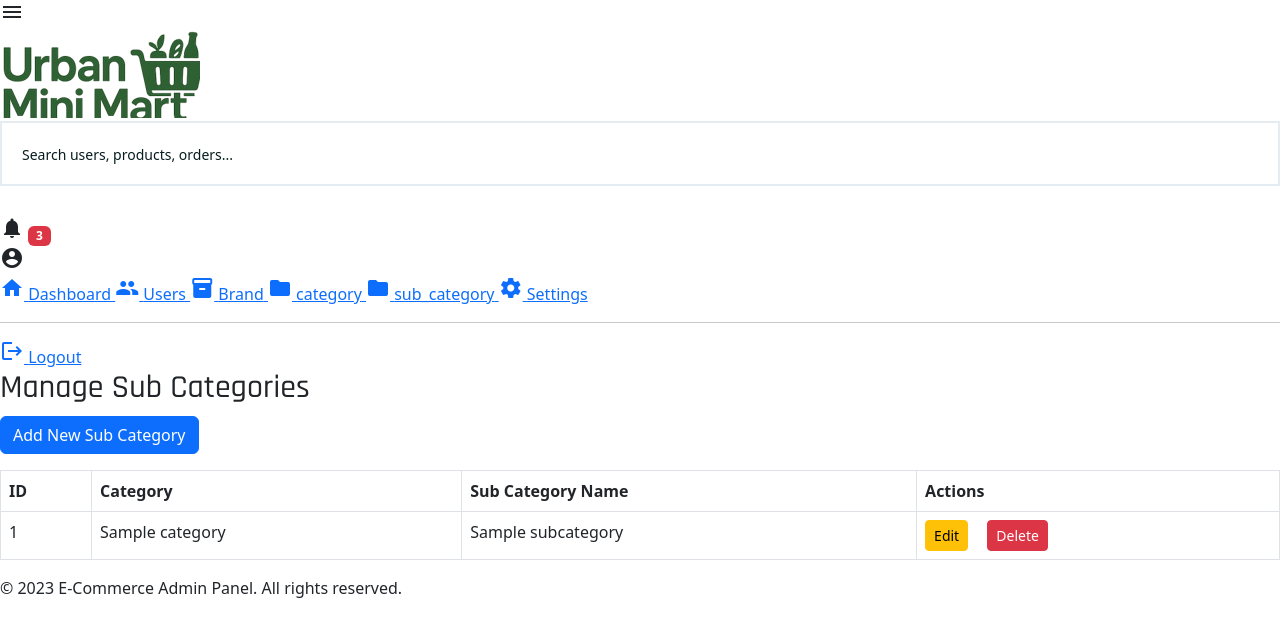
After one commit to mitalibattul-pixel/urban_minimart, a Django app: page /subcategories/ in a window 1280 px wide. The commit adds this page. Shown: the top 637 px of the page. Run offline with Django 5.2, Linux system fonts and the light colour scheme; tables that the repository leaves empty hold one stand-in row (values such as "Sample post").

Commit message:
Initial commit

```diff
--- a/accounts/views.py
+++ b/accounts/views.py
@@ -21,7 +21,7 @@ def register(request):
                 phone=phone,
                 password=password
             )
-            return redirect('register')
+            return redirect('/')
         else:
             return render(request, 'register.html', {
                 'error': 'Passwords do not match'
@@ -47,7 +47,7 @@ def login_view(request):
 
             return redirect('/')   # ✅ INDEX PAGE
         else:
-            return render(request, 'accounts/login.html', {
+            return render(request, 'pages/login.html', {
                 'error': 'Invalid email or password'
             })
 
--- a/pages/views.py
+++ b/pages/views.py
@@ -40,4 +40,5 @@ def register(request):
 def account(request):
     return render(request, 'pages/account.html')
 
+
 # Create your views here.
--- a/product/models.py
+++ b/product/models.py
@@ -1,20 +1,25 @@
 from django.db import models
 
+class Brand(models.Model):
+    name = models.CharField(max_length=100)
+    def __str__(self):
+        return self.name
 class Category(models.Model):
     name = models.CharField(max_length=100)
-
     def __str__(self):
         return self.name
 
+class SubCategory(models.Model):
+    category = models.ForeignKey(Category, on_delete=models.CASCADE, related_name='subcategories')
+    name = models.CharField(max_length=100)
+    def __str__(self):
+        return self.name
 
 class Product(models.Model):
-    category = models.ForeignKey(Category, on_delete=models.CASCADE)
-    name = models.CharField(max_length=150)
+    name = models.CharField(max_length=100)
+    brand = models.ForeignKey(Brand, on_delete=models.CASCADE, null=True)
+    sub_category = models.ForeignKey(SubCategory, on_delete=models.CASCADE,null=True)
     price = models.DecimalField(max_digits=10, decimal_places=2)
-    stock = models.IntegerField(default=0)
-    description = models.TextField(blank=True)
-    image = models.ImageField(upload_to='products/', null=True, blank=True)
-    is_active = models.BooleanField(default=True)
-
+    description = models.TextField()
     def __str__(self):
         return self.name
--- a/product/urls.py
+++ b/product/urls.py
@@ -1,7 +1,17 @@
 from django.urls import path
 from . import views
-
+app_name = 'product'
 urlpatterns = [
-    path('admin/products/', views.product_list, name='product_list'),
-    path('admin/products/add/', views.add_product, name='add_product'),
+    path('brands/', views.brand_list, name='brand_list'),
+    path('brands/add/', views.brand_add, name='brand_add'),
+    path('brands/edit/<int:pk>/', views.brand_edit, name='brand_edit'),
+    path('brands/delete/<int:pk>/', views.brand_delete, name='brand_delete'),
+    path('category/', views.category_list, name='category_list'),
+    path('category/add/', views.category_add, name='category_add'),
+    path('category/edit/<int:id>/', views.category_edit, name='category_edit'),
+    path('category/delete/<int:id>/', views.category_delete, name='category_delete'),
+    path('subcategories/', views.subcategory_list, name='subcategory_list'),
+    path('subcategories/add/', views.subcategory_add, name='subcategory_add'),
+    path('subcategories/edit/<int:id>/', views.subcategory_edit, name='subcategory_edit'),
+    path('subcategories/delete/<int:id>/', views.subcategory_delete, name='subcategory_delete'),
 ]
--- a/product/views.py
+++ b/product/views.py
@@ -1,25 +1,108 @@
-from django.shortcuts import render, redirect
-from .models import Product, Category
+from django.shortcuts import render, redirect, get_object_or_404
+from .models import Brand,Category,SubCategory
+from .forms import BrandForm,CategoryForm,SubCategoryForm
 
-def add_product(request):
+
+
+# List all brands
+def brand_list(request):
+    brands = Brand.objects.all()
+    return render(request, 'product/brand_list.html', {'brands': brands})
+
+# Add a new brand
+def brand_add(request):
+    if request.method == 'POST':
+        form = BrandForm(request.POST)
+        if form.is_valid():
+            form.save()
+            return redirect('product:brand_list')
+    else:
+        form = BrandForm()
+    return render(request, 'product/brand_form.html', {'form': form})
+
+# Edit brand
+def brand_edit(request, pk):
+    brand = get_object_or_404(Brand, pk=pk)
+    if request.method == 'POST':
+        form = BrandForm(request.POST, instance=brand)
+        if form.is_valid():
+            form.save()
+            return redirect('product:brand_list')
+    else:
+        form = BrandForm(instance=brand)
+    return render(request, 'product/brand_form.html', {'form': form})
+
+# Delete brand
+def brand_delete(request, pk):
+    brand = get_object_or_404(Brand, pk=pk)
+    brand.delete()
+    return redirect('product:brand_list')
+
+def category_list(request):
     categories = Category.objects.all()
+    return render(request, 'product/category_list.html', {
+        'categories': categories
+    })
+
+
+# ADD CATEGORY
+def category_add(request):
+    form = CategoryForm(request.POST or None)
+    if request.method == 'POST':
+        if form.is_valid():
+            form.save()
+            return redirect('product:category_list')
+    return render(request, 'product/category_form.html', {
+        'form': form
+    })
+
+
+# EDIT CATEGORY
+def category_edit(request, id):
+    category = get_object_or_404(Category, id=id)
+    form = CategoryForm(request.POST or None, instance=category)
 
     if request.method == 'POST':
-        Product.objects.create(
-            name=request.POST['name'],
-            category_id=request.POST['category'],
-            price=request.POST['price'],
-            stock=request.POST['stock'],
-            image=request.FILES['image'],
-            description=request.POST.get('description')
-        )
-        return redirect('product_list')
+        if form.is_valid():
+            form.save()
+            return redirect('product:category_list')
 
-    return render(request, 'adminpanel/product/add_product.html', {
-        'categories': categories
+    return render(request, 'product/category_form.html', {
+        'form': form
     })
-def product_list(request):
-    products = Product.objects.all()
-    return render(request, 'adminpanel/product/product_list.html', {
-        'products': products
+
+
+# DELETE CATEGORY
+def category_delete(request, id):
+    category = get_object_or_404(Category, id=id)
+    category.delete()
+    return redirect('product:category_list')
+
+def subcategory_list(request):
+    subcategories = SubCategory.objects.select_related('category')
+    return render(request, 'product/subcategory_list.html', {
+        'subcategories': subcategories
     })
+
+
+def subcategory_add(request):
+    form = SubCategoryForm(request.POST or None)
+    if form.is_valid():
+        form.save()
+        return redirect('product:subcategory_list')
+    return render(request, 'product/subcategory_form.html', {'form': form})
+
+
+def subcategory_edit(request, id):
+    subcategory = get_object_or_404(SubCategory, id=id)
+    form = SubCategoryForm(request.POST or None, instance=subcategory)
+    if form.is_valid():
+        form.save()
+        return redirect('product:subcategory_list')
+    return render(request, 'product/subcategory_form.html', {'form': form})
+
+
+def subcategory_delete(request, id):
+    subcategory = get_object_or_404(SubCategory, id=id)
+    subcategory.delete()
+    return redirect('product:subcategory_list')
--- a/templates/adminpanel/dashboard.html
+++ b/templates/adminpanel/dashboard.html
@@ -1,4 +1,4 @@
-{% extends 'adminpanel/partial/base.html' %}
+{% extends 'adminpanel/base.html' %}
 {% load static %}
 
 {% block title %}home {% endblock %}
--- a/templates/adminpanel/partial/sidebar.html
+++ b/templates/adminpanel/partial/sidebar.html
@@ -1,38 +1,40 @@
-    <nav class="sidebar" id="sidebar">
-        <div class="sidebar-item active">
+<nav class="sidebar">
+
+    <a href="{% url 'adminpanel:dashboard' %}" class="sidebar-item active">
         <span class="material-icons">home</span>
         <span>Dashboard</span>
-        </div>
+    </a>
+
     <a href="{% url 'adminpanel:admin_users' %}" class="sidebar-item">
-
         <span class="material-icons">people</span>
         <span>Users</span>
     </a>
 
+    <a href="{% url 'product:brand_list' %}" class="sidebar-item">
+        <span class="material-icons">inventory</span>
+        <span>Brand</span>
+    </a>
 
-        <div class="sidebar-item">
-            <span class="material-icons">inventory</span>
-            <span>Products</span>
-        </div>
-        <div class="sidebar-item">
-            <span class="material-icons">assignment</span>
-            <span>Orders</span>
-        </div>
-        <div class="sidebar-item">
+    <a href="{% url 'product:category_list' %}" class="sidebar-item">
         <span class="material-icons">folder</span>
-            <span>Categories</span>
-        </div>
-        <div class="sidebar-item">
-            <span class="material-icons">bar_chart</span>
-            <span>Reports</span>
-        </div>
-        <div class="sidebar-item">
+        <span>category</span>
+    </a>
+
+    <a href="{% url 'product:subcategory_list' %}" class="sidebar-item">
+        <span class="material-icons">folder</span>
+        <span>sub_category</span>
+    </a>
+
+    <a href="#" class="sidebar-item">
         <span class="material-icons">settings</span>
         <span>Settings</span>
-        </div>
+    </a>
+
     <hr>
-        <div class="sidebar-item">
+
+    <a href="#" class="sidebar-item">
         <span class="material-icons">logout</span>
         <span>Logout</span>
-        </div>
+    </a>
+
 </nav>
--- a/templates/adminpanel/user.html
+++ b/templates/adminpanel/user.html
@@ -1,4 +1,4 @@
-{% extends "adminpanel/partial/base.html" %}
+{% extends "adminpanel/base.html" %}
 
 {% block content %}
 <h2 style="margin-bottom:20px;">Registered Users</h2>
--- /dev/null
+++ b/templates/product/subcategory_list.html
@@ -0,0 +1,35 @@
+{% extends 'adminpanel/base.html' %}
+
+{% block content %}
+<h2>Manage Sub Categories</h2>
+<a href="{% url 'product:subcategory_add' %}" class="btn btn-primary">Add New Sub Category</a>
+
+<table class="table table-bordered mt-3">
+    <thead>
+        <tr>
+            <th>ID</th>
+            <th>Category</th>
+            <th>Sub Category Name</th>
+            <th>Actions</th>
+        </tr>
+    </thead>
+    <tbody>
+        {% for subcategory in subcategories %}
+        <tr>
+            <td>{{ subcategory.id }}</td>
+            <td>{{ subcategory.category.name }}</td>
+            <td>{{ subcategory.name }}</td>
+            <td>
+                <a href="{% url 'product:subcategory_edit' subcategory.id %}" class="btn btn-sm btn-warning">Edit</a>
+                <a href="{% url 'product:subcategory_delete' subcategory.id %}" class="btn btn-sm btn-danger"
+                   onclick="return confirm('Are you sure?');">Delete</a>
+            </td>
+        </tr>
+        {% empty %}
+        <tr>
+            <td colspan="4">No sub category found.</td>
+        </tr>
+        {% endfor %}
+    </tbody>
+</table>
+{% endblock %}
--- a/urban_mini/settings.py
+++ b/urban_mini/settings.py
@@ -40,6 +40,7 @@ INSTALLED_APPS = [
     'accounts',
     'adminpanel',
     'pages',
+    'product'
 ]
 
 MIDDLEWARE = [
--- a/urban_mini/urls.py
+++ b/urban_mini/urls.py
@@ -23,6 +23,7 @@ urlpatterns = [
     path('', include('pages.urls')),
     path("accounts/", include("accounts.urls")),
     path('adminpanel/', include('adminpanel.urls')),
+    path('',include('product.urls')),
 
 
 ]
```
Also changed, not shown: product/forms.py (added, +22 -0 lines), templates/product/brand_form.html (added, +12 -0 lines), templates/product/brand_list.html (added, +32 -0 lines), templates/product/category_form.html (added, +12 -0 lines), templates/product/category_list.html (added, +32 -0 lines), templates/product/subcategory_form.html (added, +12 -0 lines), product/migrations/0002_brand_remove_product_category_remove_product_image_and_more.py (added). Lines whose indentation alone changed are shown as unchanged.
